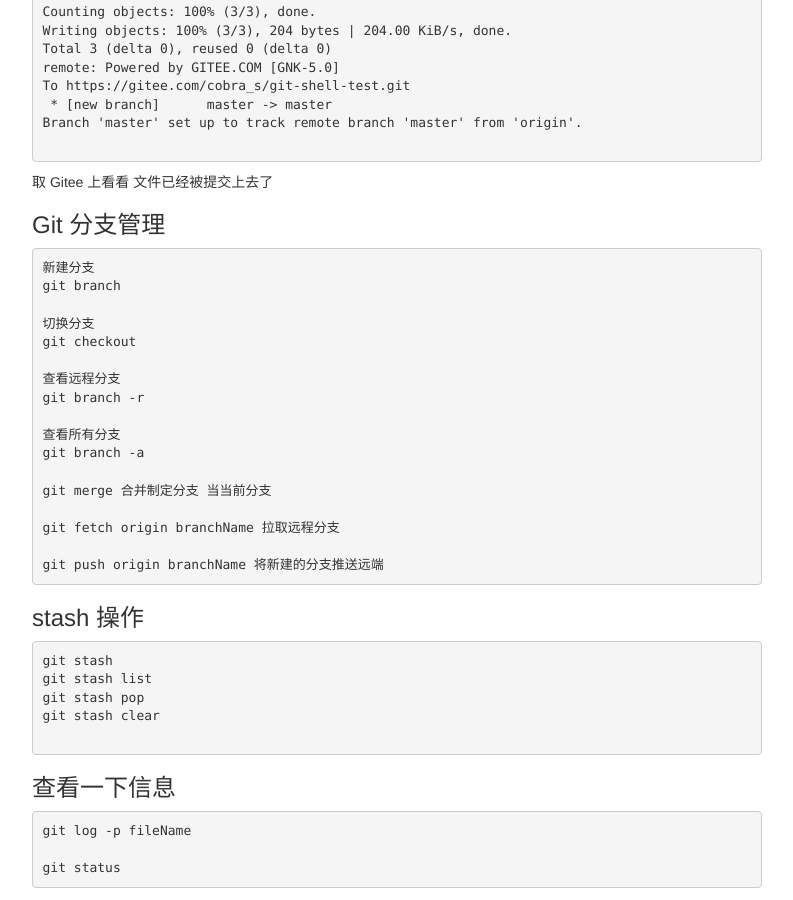
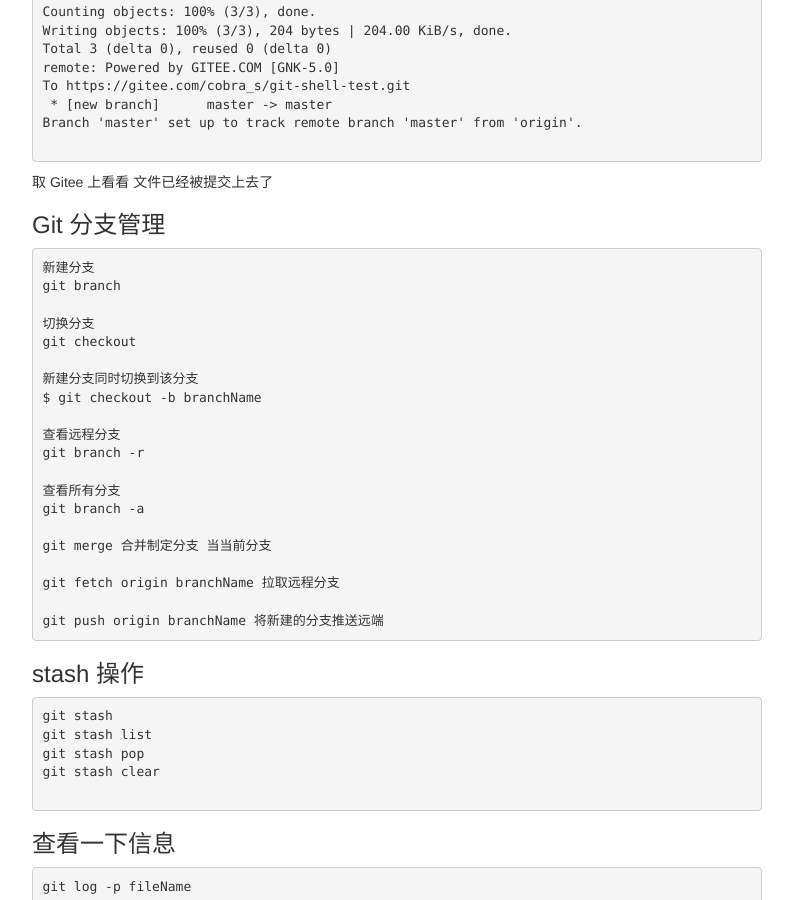
Before and after one commit to omnbmh/omnbmh.github.io, a Jekyll site: the page built from _posts/2019-01-02-git-shell.md, in a window 1280 px wide and 900 px high, scrolled down 1385 px. Shown: the whole window, without its empty margins (53-846 px from the left). Built offline with Jekyll 4.4.1, drawn with Linux system fonts in a browser that asks for light colours.

Commit message:
Update 2019-01-02-git-shell.md

```diff
--- a/_posts/2019-01-02-git-shell.md
+++ b/_posts/2019-01-02-git-shell.md
@@ -80,6 +80,9 @@ git branch
 切换分支
 git checkout
 
+新建分支同时切换到该分支
+$ git checkout -b branchName
+
 查看远程分支
 git branch -r
 
```
